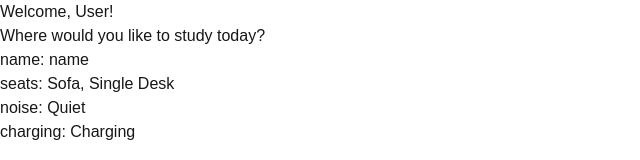
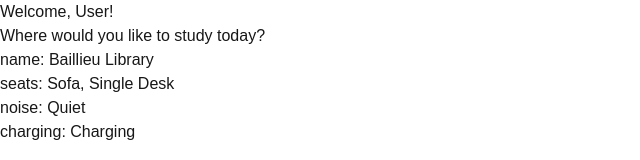
Before and after one commit to nhnong/NVZ, a Next.js app: page / in a window 1280 px wide. Shown: the top 160 px of the page, without its empty margins (0-640 px from the left). Built offline with nearby package versions, Linux system fonts and the light colour scheme.

Commit message:
added comments

```diff
--- a/app/page.tsx
+++ b/app/page.tsx
@@ -1,10 +1,23 @@
 import Image from "next/image";
 
+// library attributes
 const allnoise = new Set(["Quiet", "Group Study"]);
 const allseat = new Set(["Sofa", "Single Desk", "Group Table"]);
 const allcharging = new Set(["Charging", "No Charging"]);
 
-const library1 = createLibrary("name", ["Quiet"], ["Sofa", "Single Desk"], "Charging");
+
+// creating a library
+const library1 = createLibrary("Baillieu Library", ["Quiet"], ["Sofa", "Single Desk"], "Charging");
+
+/* how a library looks like:
+library1 = {
+  name: "String name",
+  noise: ["Noise level 1", "Noise level 2"],
+  seat: ["Seat type 1", "Seat type 2"... etc],
+  charging: "Charging" | "No Charging"
+}
+
+*/
 
 function createLibrary(name: string, noise: string[], seat: string[], charging: string){
 
@@ -37,7 +50,6 @@
         <p>noise: {library1.noise.join(", ")}</p>
         <p>charging: {library1.charging}</p>
       </div>
-
     </main>
   );
 }
```
